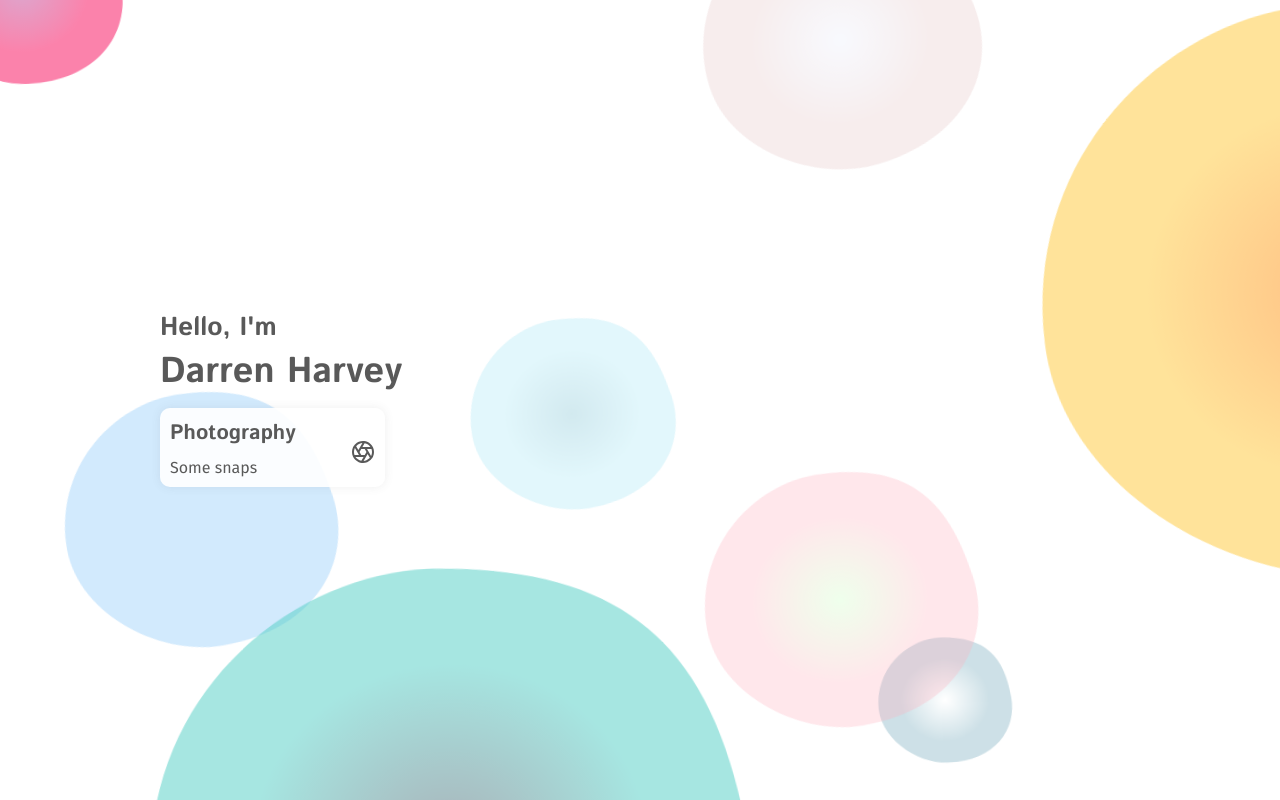
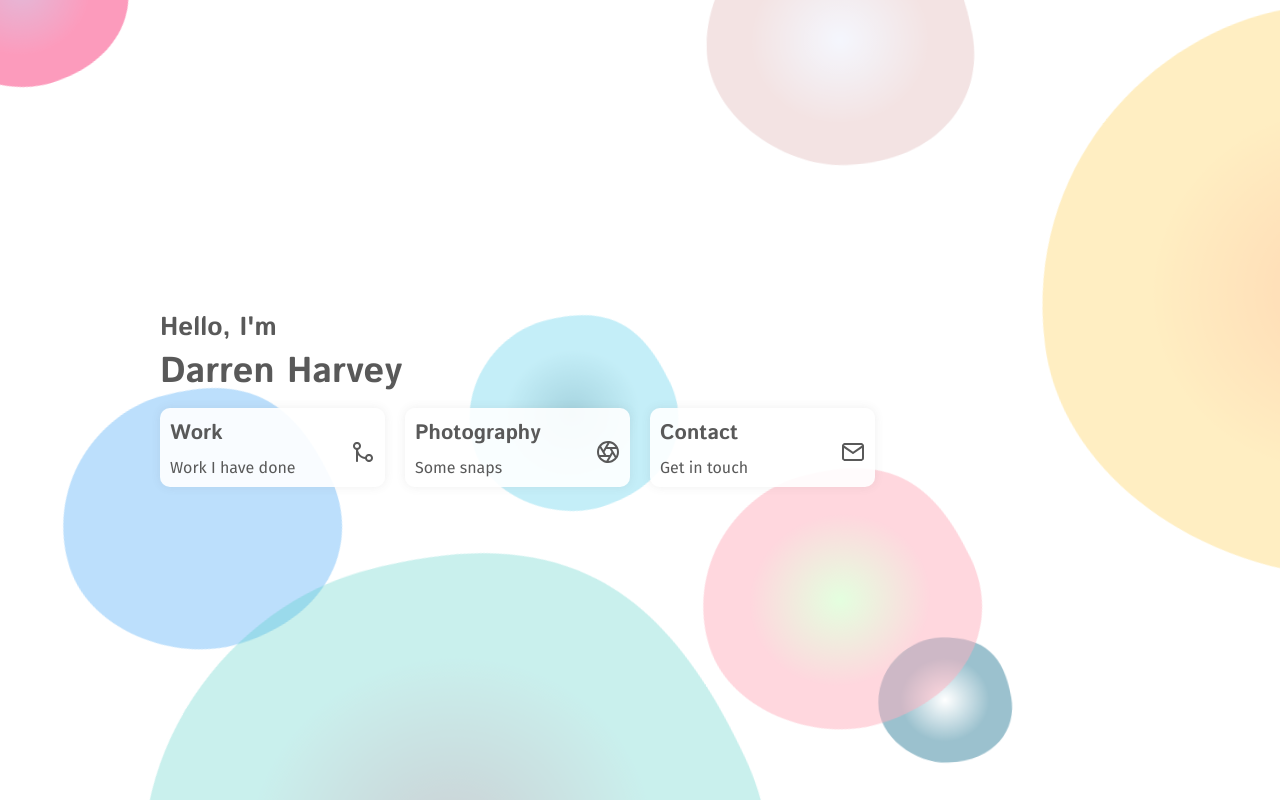
Before and after one commit to drnare/darrenharvey, a Vue app: page / in a window 1280 px wide. Built offline with nearby package versions, Linux system fonts and the light colour scheme.

Commit message:
Add data source for content

```diff
--- /dev/null
+++ b/data.json
@@ -0,0 +1,61 @@
+{
+  "home": {
+    "pages": [
+      {
+        "id": "work",
+        "name": "Work",
+        "content": "Work I have done",
+        "icon": "git-merge"
+      },
+      {
+        "id": "photography",
+        "name": "Photography",
+        "content": "Some snaps",
+        "icon": "aperture"
+      },
+      {
+        "id": "contact",
+        "name": "Contact",
+        "content": "Get in touch",
+        "icon": "mail"
+      }
+    ]
+  },
+  "contact": {
+    "content": [
+      "<p>If you are not here because youhave my CV and you would like to get in touch, you can find me on <a href=\"https://www.twitter.com/darrenharvey\">Twitter</a> and <a href=\"https://www.instagram.com/drnare\">Instagram</a> where I post frequently.</p>"
+    ]
+  },
+  "work": {
+    "pages": [
+      {
+        "id": "crowdicity",
+        "name": "Crowdicity",
+        "blurb": "Front-end developer",
+        "content": [
+          "<p>Crowdicity develops idea management software.</p>",
+          "<p>As front-end developer I was hired to help rebuild the platform from the ground up using modern techniques with React, Redux, Enzyme, and Sass. The goal was to develop well a well-tested, scalable and performant multi-lingual platform which respects global data-privacy laws.</p>",
+          "<p>I have also worked with Vue, Vuex, and PHP whilst maintaining and extending the legacy environment.</p>"
+        ]
+      },
+      {
+        "id": "see-tickets",
+        "name": "See Tickets",
+        "blurb": "Senior Web Developer",
+        "content": [
+          "<p>See Tickets sells tickets to concerts, festivals, exhibitions, and sporting events.</p>",
+          "<p>During my time at See Tickets I developed hundreds of white-label e-commerce sites; managed high traffic sales with tens of thousands of concurrent users; built multi-lingual bespoke solutions for ballots, registration systems, auctions and more.</p>",
+          "<p>I have produced sites for the BBC, Glastonbury Festivals, The Lawn Tennis Association, Banksy, Louis Vuitton.</p>"
+        ]
+      },
+      {
+        "id": "github",
+        "name": "Github",
+        "blurb": "This site is on Github",
+        "content": [
+          "<p><a href=\"https://github.com/drnare/darrenharvey\" title=\"View on Github\">View the source for this site</a> on Github.</p>"
+        ]
+      }
+    ]
+  }
+}
--- a/src/views/Contact.vue
+++ b/src/views/Contact.vue
@@ -1,22 +1,23 @@
 <template>
-  <Page
-    class="contact"
-    title="Get in touch"
-  >
-    Rah
+  <Page class="contact" title="Get in touch">
+    <Card v-html="content"></Card>
   </Page>
 </template>
 
 
 <script>
-import Card from '../components/Card.vue';
-import Page from '../components/Page.vue';
+import { contact } from "../../data.json";
+import Card from "../components/Card.vue";
+import Page from "../components/Page.vue";
 
 export default {
-  name: 'contact',
+  name: "contact",
+  data() {
+    return { content: contact.content.join("\n") };
+  },
   components: {
     Card,
-    Page,
-  },
+    Page
+  }
 };
 </script>
--- a/src/views/Home.vue
+++ b/src/views/Home.vue
@@ -1,6 +1,6 @@
 <template>
   <Page class="home" subtitle="Hello, I'm" title="Darren Harvey" isGrid>
-    <router-link class="dh-card__link" v-for="page in pages" :to="page.href" :key="page.name">
+    <router-link class="dh-card__link" v-for="page in pages" :to="'/' + page.id" :key="page.name">
       <Card :title="page.name" :icon="page.icon">
         <div>{{page.content}}</div>
       </Card>
@@ -9,6 +9,7 @@
 </template>
 
 <script>
+import { home } from "../../data.json";
 import Card from "../components/Card.vue";
 import Page from "../components/Page.vue";
 
@@ -16,14 +17,7 @@ export default {
   name: "home",
   data() {
     return {
-      pages: [
-        {
-          href: '/photography',
-          name: 'Photography',
-          content: 'Some snaps',
-          icon: 'aperture',
-        },
-      ]
+      pages: home.pages,
     };
   },
   components: {
```
